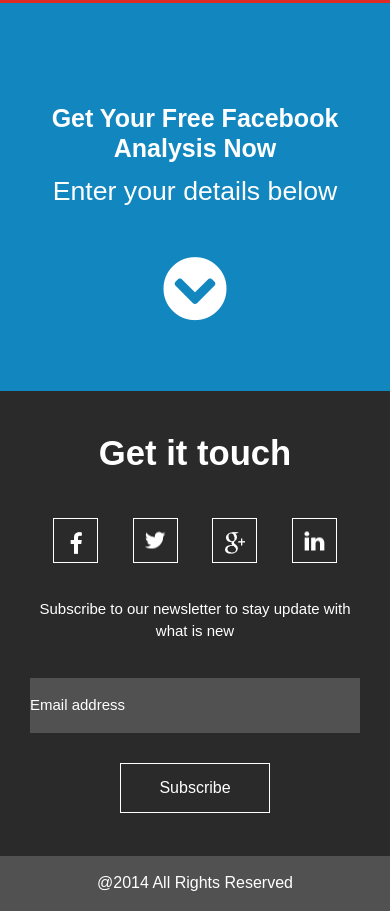
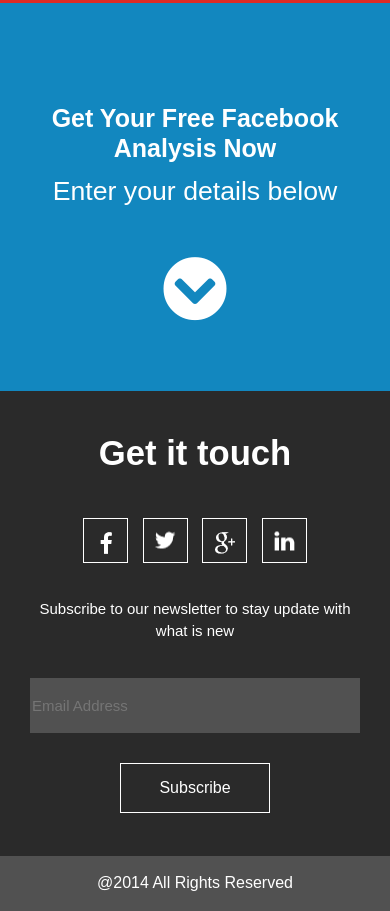
Before and after one commit to OlesiaMiller/Task6_Miller, a plain HTML site: page index.html in a window 390 px wide. Shown: the part 3129-4040 px from the top of the page. Drawn offline with nearby package versions, Linux system fonts and the light colour scheme; a web font is replaced by a local one.

Commit message:
Add files via upload

```diff
--- a/index.html
+++ b/index.html
@@ -157,7 +157,10 @@
 					</a>
 
 					<p class="social__text">Subscribe to our newsletter to stay update with what is new</p>
-					<div class="social__email">Email address</div>
+					<!-- <div class="social__email"> -->
+						<input name="name" class="social__email" type="text" placeholder="Email Address">
+
+					<!-- </div> -->
 					<div class="social-subscribe">
 						<span class="subscribe">Subscribe</span>
 					</div>
--- a/style.css
+++ b/style.css
@@ -299,6 +299,7 @@
     height: 55px;
     background-color: #515151;
     margin-top: 35px;
+    border: none;
 }
 
 .footer__copyright {
@@ -397,3 +398,13 @@
         left: 0;
     }
 }
+
+@media (max-width: 470px) {
+    .contacts__description {
+        font-size: 12px;
+
+    }
+    .icon-link {
+        margin: 0 5px;
+    }
+}
```
